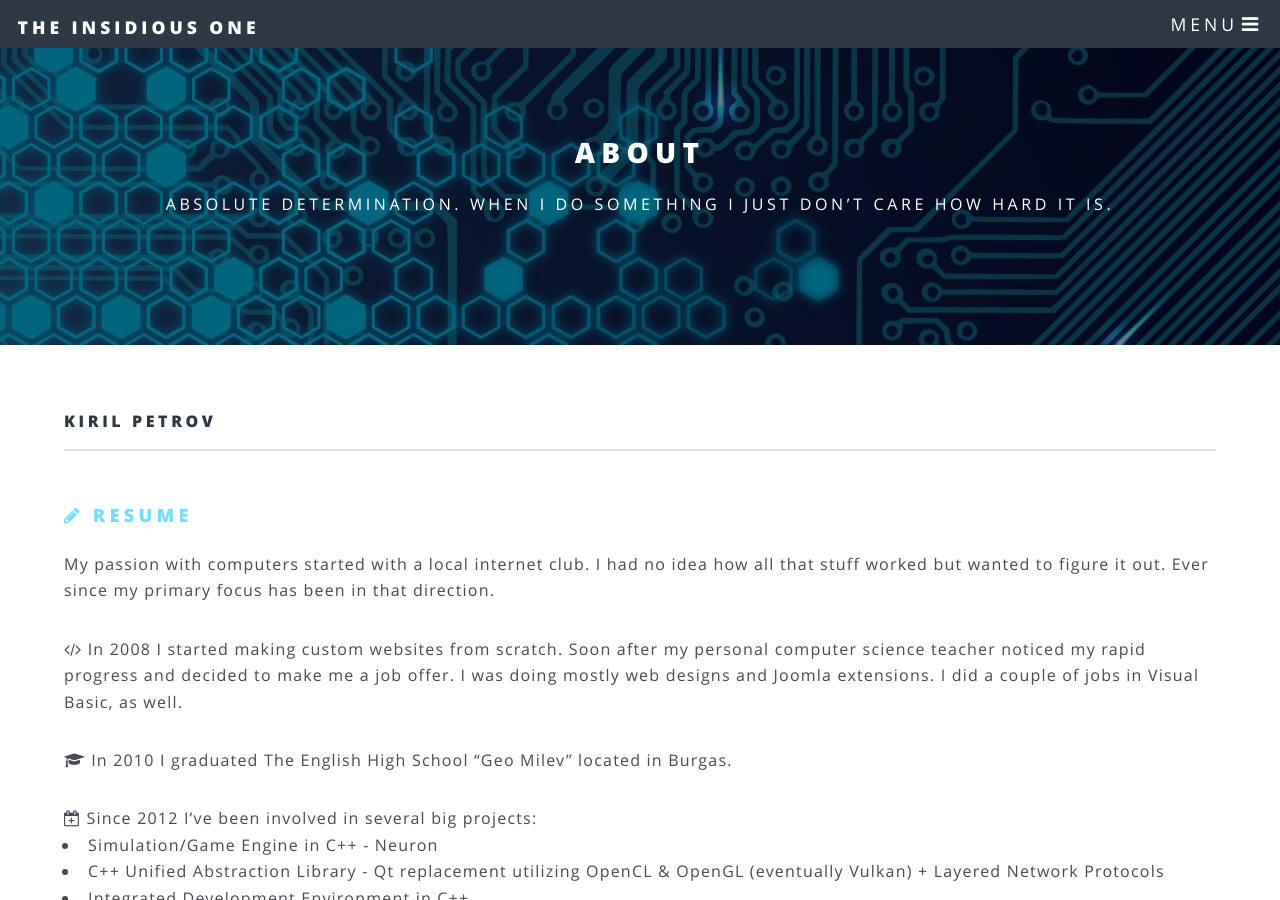
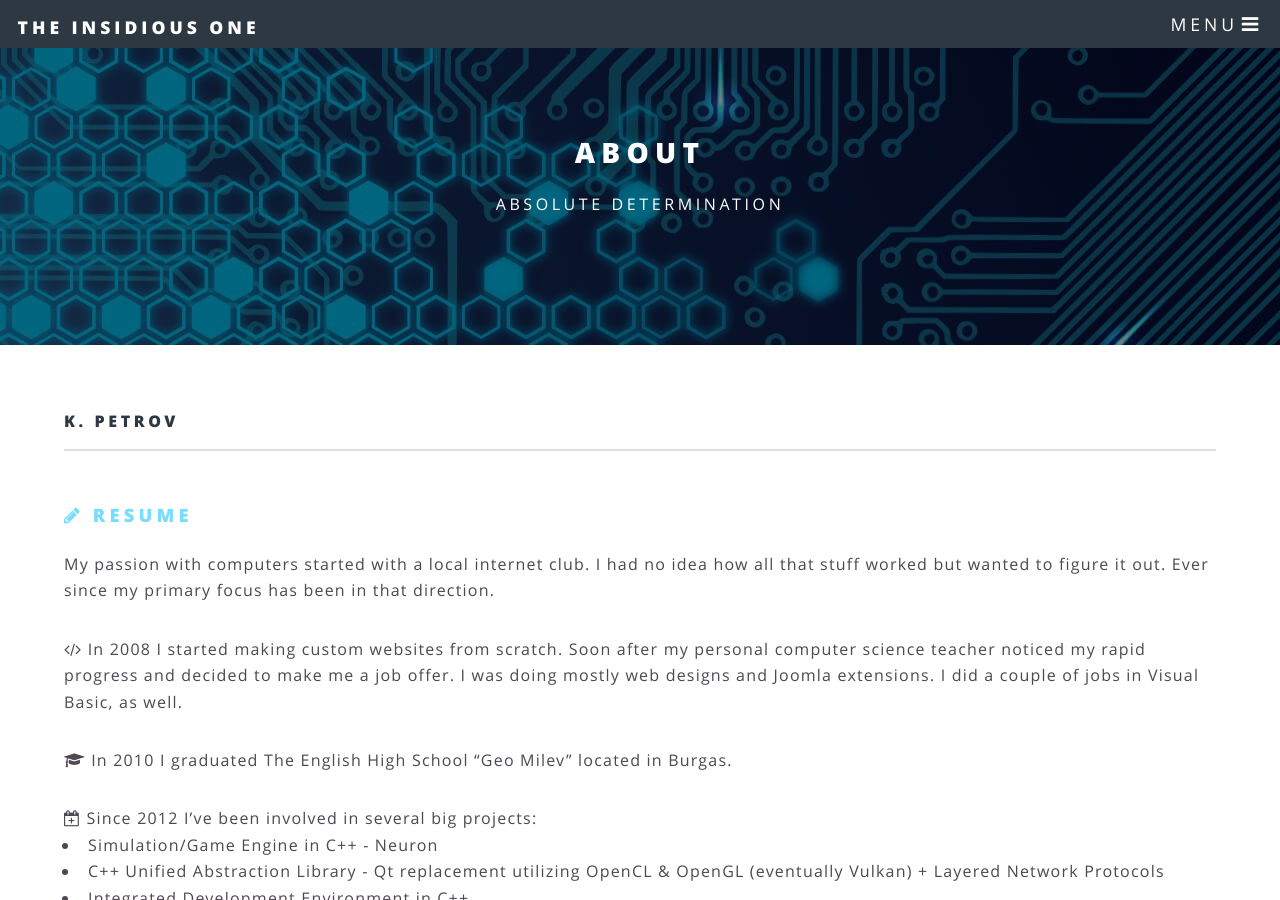
Before and after one commit to insidious-src/insidious-src.github.io, a Jekyll site: the page built from about/index.html, in a window 1280 px wide and 900 px high. Built offline with Jekyll 4.4.1, drawn with Linux system fonts in a browser that asks for light colours; some web fonts are replaced; some of the changed text lies outside the part shown.

Commit message:
_config.yml changes

```diff
--- a/_config.yml
+++ b/_config.yml
@@ -3,8 +3,8 @@
 description: Personal Portfolio, IT Support
 tagline: C++ Programmer / Web Developer / Designer based in Burgas, Bulgaria
 keywords: it,personal,portfolio,project,projects,contact,library,website,web development,developing,technologies,design,art,freelance,developer,building websites,wallpaper,logo,photo,photoshop,html5,css3,javascript,3d modeling,programming,c++,cxx,c,c99,c11,cxx11,c++11,krita,blender,electronics,engine,support
-author: Kiril Petrov
-slogan: Absolute determination. When I do something I just don’t care how hard it is.
+author: K. Petrov
+slogan: Absolute determination
 first_published: 2008
 email: fymfifa@gmail.com
 donate_url: https://www.paypal.com/cgi-bin/webscr?cmd=_s-xclick&hosted_button_id=WMW75J9ZWHXAU
@@ -20,8 +20,8 @@
 
 freelance_status: available
 freelance_message:
-    available: I am currently available for hire. Feel <del>free</del> obligated to contact me at any time.
-    busy: I am probably working on some big project right now and can't really take your order.
+    available: I am currently available for hire. Feel free to contact me at any time.
+    busy: I am probably working on some project right now and can't take your order.
     away: I am not taking any orders at this time. Check back in a few days.
 
 social:
```
